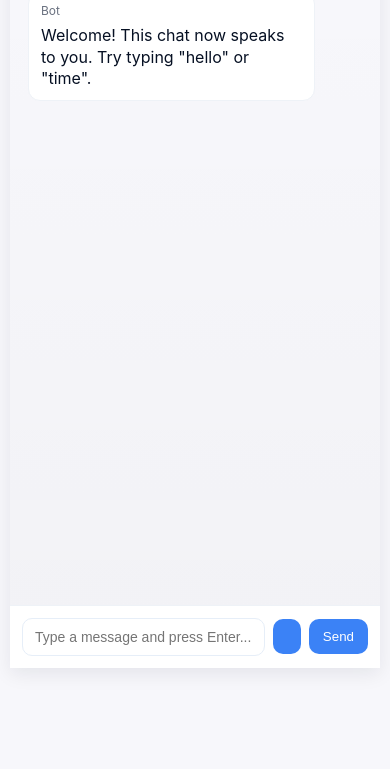
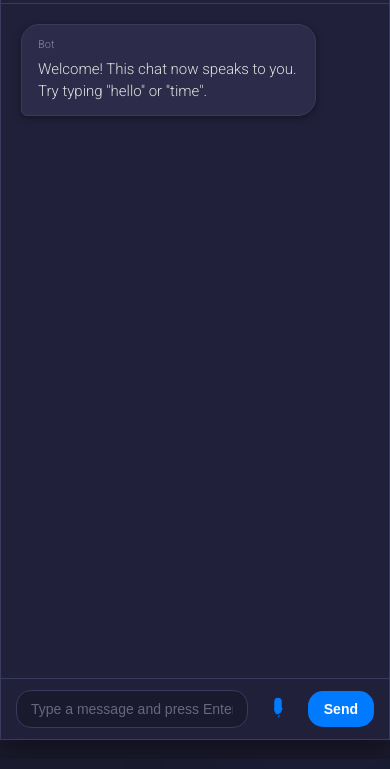
Before and after one commit to Shan-ahamad-3/SimpleAI, a plain HTML site: page index.html in a window 390 px wide. Shown: the part 85-854 px from the top of the page. Drawn offline with Linux system fonts and the light colour scheme.

Commit message:
Implement dark/futuristic theme styles
Added custom properties and styles for a dark/futuristic theme, including adjustments to layout, colors, and responsive design.

```diff
--- a/styles.css
+++ b/styles.css
@@ -1,18 +1,249 @@
+/* Custom Properties for Dark/Futuristic Theme */
+:root {
+    --bg-dark: #1a1a2e; /* Deep dark background */
+    --panel-dark: #20203a; /* Slightly lighter for panels */
+    --accent-blue: #007bff; /* Bright blue for interactive elements */
+    --accent-purple: #9d52f2; /* Soft purple glow */
+    --text-light: #e0e0e0; /* Light text on dark background */
+    --text-muted: #8888a0; /* Muted text */
+    --border-dark: #3a3a5d; /* Darker, subtle borders */
+    --shadow-dark: rgba(0, 0, 0, 0.4);
+    --bubble-user: linear-gradient(135deg, #007bff, #0056b3); /* User message gradient */
+    --bubble-bot: #2c2c4a; /* Bot message solid */
+}
 
-      :root{--bg:#f7f7fb;--panel:#ffffff;--accent:#3b82f6;--muted:#6b7280}
-      html,body{height:100%;margin:0;font-family:Inter,system-ui,Segoe UI,Roboto,Arial,sans-serif;background:var(--bg);color:#111}
-      .app{max-width:720px;margin:28px auto;display:flex;flex-direction:column;height:80vh;box-shadow:0 6px 18px rgba(16,24,40,.08)}
-      header{background:linear-gradient(90deg,#fff 0,#f8fafc 100%);padding:14px 18px;border-bottom:1px solid #eef2f7;display:flex;align-items:center;gap:12px}
-      header h1{font-size:16px;margin:0}
-      .messages{flex:1;overflow:auto;padding:18px;display:flex;flex-direction:column;gap:12px;background:linear-gradient(180deg,transparent,rgba(0,0,0,.02))}
-      .msg{max-width:78%;padding:10px 12px;border-radius:12px;line-height:1.35}
-      .user{align-self:flex-end;background:linear-gradient(180deg,#2563eb,#1e40af);color:#fff;border-bottom-right-radius:4px}
-      .bot{align-self:flex-start;background:var(--panel);border:1px solid #eef2f7;color:#061023}
-      .meta{font-size:12px;color:var(--muted);margin-bottom:6px}
-      .composer{display:flex;padding:12px;border-top:1px solid #eef2f7;background:var(--panel);gap:8px}
-      .composer input{flex:1;padding:10px 12px;border:1px solid #e6eef8;border-radius:10px;font-size:14px}
-      .composer button{background:var(--accent);color:#fff;padding:10px 14px;border-radius:10px;border:0;cursor:pointer}
-      .controls{display:flex;gap:8px;align-items:center}
-      .small{font-size:12px;color:var(--muted)}
-      .typing{font-style:italic;color:var(--muted)}
-      @media (max-width:520px){.app{height:88vh;margin:10px}}
+/* Global Styles */
+html, body {
+    height: 100%;
+    margin: 0;
+    font-family: 'Roboto', sans-serif; /* Modern, clean font */
+    background-color: var(--bg-dark);
+    color: var(--text-light);
+    overflow: hidden; /* Prevent body scroll if gradient causes it */
+}
+
+/* Futuristic Background Gradient */
+.main-gradient {
+    position: fixed;
+    top: 0;
+    left: 0;
+    width: 100%;
+    height: 100%;
+    background: radial-gradient(circle at top left, var(--accent-purple) 0%, transparent 25%),
+                radial-gradient(circle at bottom right, var(--accent-blue) 0%, transparent 25%);
+    opacity: 0.15; /* Subtle effect */
+    z-index: -1; /* Behind everything */
+    filter: blur(80px); /* Soft blur for futuristic glow */
+}
+
+
+/* Main Application Container */
+.app {
+    max-width: 800px; /* Slightly wider */
+    margin: 4vh auto; /* Responsive vertical margin */
+    display: flex;
+    flex-direction: column;
+    height: 90vh; /* Takes up most of the viewport */
+    border-radius: 18px; /* Softer, modern corners */
+    overflow: hidden; /* Ensure inner content respects border-radius */
+    box-shadow: 0 10px 30px var(--shadow-dark); /* More pronounced shadow */
+    background-color: var(--panel-dark); /* Panel background */
+    backdrop-filter: blur(10px); /* Frosted glass effect for modern feel */
+    border: 1px solid var(--border-dark); /* Subtle border */
+}
+
+/* Header */
+header {
+    background: var(--panel-dark);
+    padding: 18px 25px; /* More padding */
+    border-bottom: 1px solid var(--border-dark);
+    display: flex;
+    align-items: center;
+    gap: 15px;
+    font-family: 'Poppins', sans-serif; /* Header font */
+}
+
+header h1 {
+    font-size: 20px; /* Larger header text */
+    margin: 0;
+    color: var(--text-light);
+    font-weight: 600;
+}
+
+.status-indicator {
+    font-size: 13px;
+    color: #4CAF50; /* Green for online */
+    background-color: rgba(76, 175, 80, 0.1);
+    padding: 4px 10px;
+    border-radius: 15px;
+    font-weight: 500;
+}
+
+
+/* Messages Section */
+.messages {
+    flex: 1;
+    overflow-y: auto; /* Only y-axis scroll */
+    padding: 20px; /* More padding */
+    display: flex;
+    flex-direction: column;
+    gap: 15px; /* More space between messages */
+    background: transparent; /* Transparent background to show main-gradient blur */
+}
+
+/* Custom Scrollbar for modern look */
+.messages::-webkit-scrollbar {
+    width: 8px;
+}
+
+.messages::-webkit-scrollbar-track {
+    background: var(--panel-dark);
+}
+
+.messages::-webkit-scrollbar-thumb {
+    background-color: var(--border-dark);
+    border-radius: 10px;
+    border: 2px solid var(--panel-dark);
+}
+
+
+/* Message Bubbles */
+.msg {
+    max-width: 75%; /* Slightly less wide */
+    padding: 12px 16px; /* More padding */
+    border-radius: 18px; /* More rounded corners */
+    line-height: 1.5; /* Better readability */
+    font-size: 15px;
+    box-shadow: 0 2px 8px var(--shadow-dark); /* Subtle shadow on bubbles */
+}
+
+.user {
+    align-self: flex-end;
+    background: var(--bubble-user); /* Gradient for user messages */
+    color: #fff;
+    border-bottom-right-radius: 6px; /* A slight different radius for edge */
+}
+
+.bot {
+    align-self: flex-start;
+    background-color: var(--bubble-bot); /* Solid dark for bot messages */
+    color: var(--text-light);
+    border: 1px solid var(--border-dark);
+    border-bottom-left-radius: 6px; /* A slight different radius for edge */
+}
+
+.meta {
+    font-size: 11px;
+    color: var(--text-muted);
+    margin-bottom: 4px;
+    font-family: 'Roboto', sans-serif;
+    font-weight: 300;
+}
+
+/* Composer (Input Area) */
+.composer {
+    display: flex;
+    padding: 15px 20px; /* More padding */
+    border-top: 1px solid var(--border-dark);
+    background: var(--panel-dark);
+    gap: 10px;
+    align-items: center; /* Vertically center items */
+}
+
+.composer input {
+    flex: 1;
+    padding: 12px 18px; /* More padding */
+    border: 1px solid var(--border-dark);
+    border-radius: 15px; /* More rounded input */
+    font-size: 15px;
+    background-color: var(--bg-dark); /* Darker input background */
+    color: var(--text-light);
+    outline: none; /* Remove default outline */
+    transition: border-color 0.2s ease, box-shadow 0.2s ease;
+}
+
+.composer input::placeholder {
+    color: var(--text-muted);
+    opacity: 0.7;
+}
+
+.composer input:focus {
+    border-color: var(--accent-blue);
+    box-shadow: 0 0 0 3px rgba(0, 123, 255, 0.25); /* Glow effect on focus */
+}
+
+.controls {
+    display: flex;
+    gap: 10px;
+    align-items: center;
+}
+
+.icon-button {
+    background: transparent;
+    border: none;
+    color: var(--text-light); /* Icon color */
+    cursor: pointer;
+    padding: 8px;
+    border-radius: 50%; /* Circular button */
+    transition: background-color 0.2s ease;
+    display: flex;
+    align-items: center;
+    justify-content: center;
+}
+
+.icon-button:hover {
+    background-color: rgba(255, 255, 255, 0.1);
+}
+
+.icon-button svg {
+    width: 24px; /* SVG icon size */
+    height: 24px;
+    color: var(--accent-blue); /* Color the mic icon */
+}
+
+.send-button {
+    background: var(--accent-blue);
+    color: #fff;
+    padding: 12px 20px; /* More padding for send button */
+    border-radius: 15px; /* More rounded */
+    border: 0;
+    cursor: pointer;
+    font-size: 15px;
+    font-weight: 600;
+    transition: background-color 0.2s ease, transform 0.1s ease;
+}
+
+.send-button:hover {
+    background-color: #0056b3; /* Darker blue on hover */
+    transform: translateY(-1px); /* Slight lift */
+}
+
+.send-button:active {
+    transform: translateY(0);
+}
+
+.typing {
+    font-style: italic;
+    color: var(--text-muted);
+    padding-left: 10px;
+}
+
+/* Responsive adjustments */
+@media (max-width: 768px) {
+    .app {
+        height: 95vh;
+        margin: 2.5vh auto;
+        border-radius: 0; /* Full width on smaller screens */
+    }
+    .composer {
+        padding: 10px 15px;
+    }
+    .composer input {
+        padding: 10px 14px;
+        font-size: 14px;
+    }
+    .send-button {
+        padding: 10px 16px;
+        font-size: 14px;
+    }
+}
```
